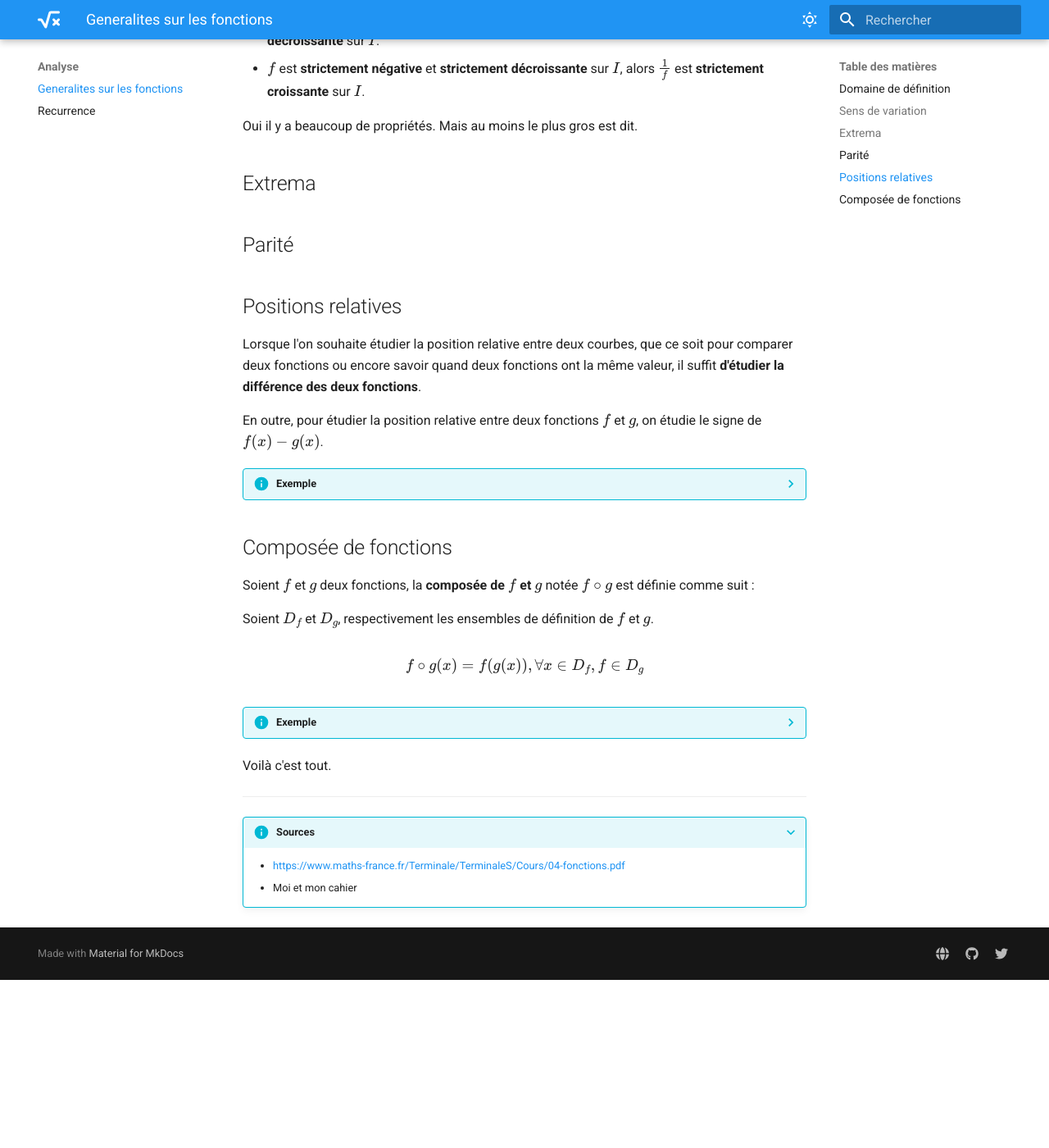
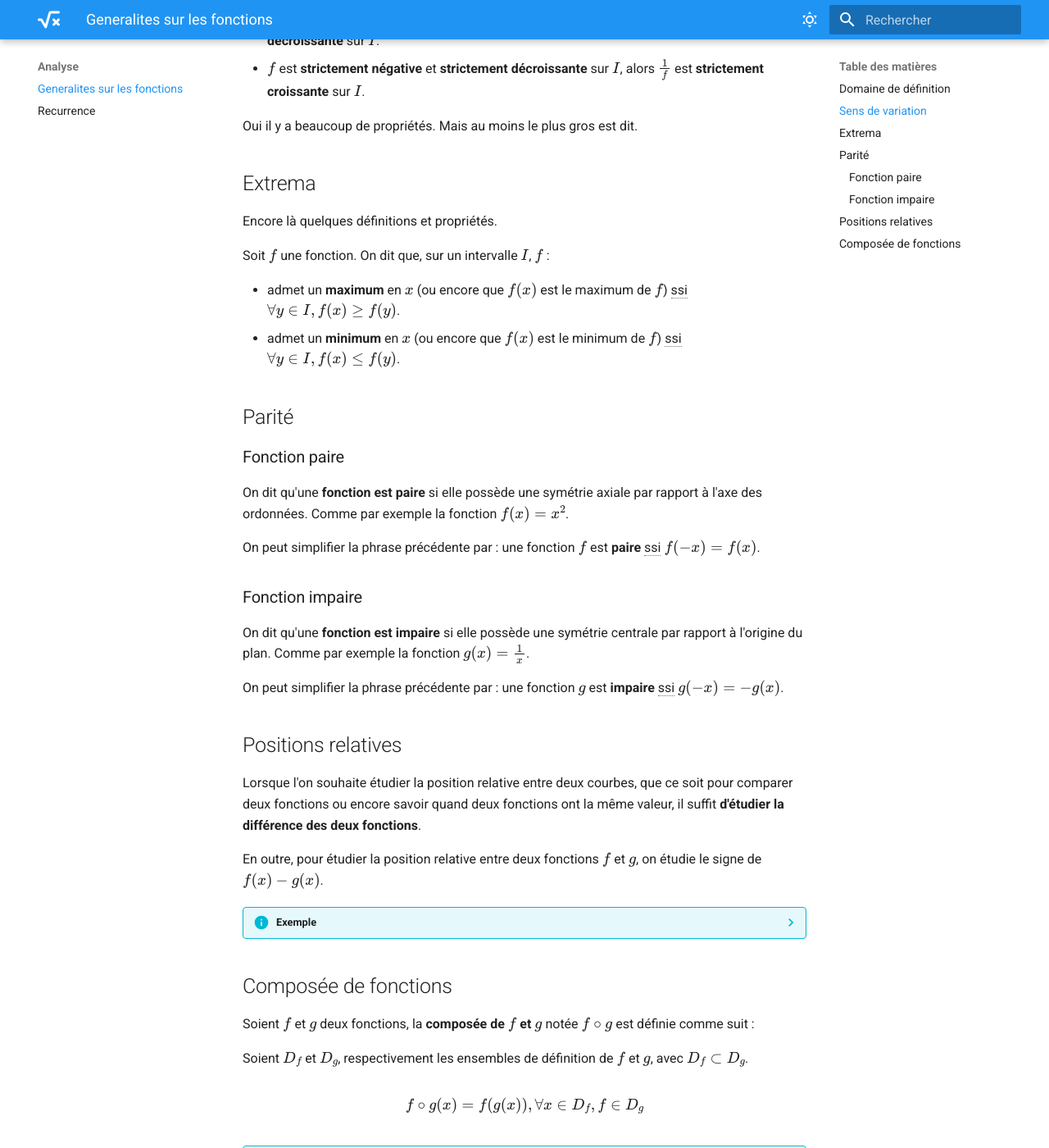
Before and after one commit to OxNinja/docs-maths, an MkDocs documentation site: the page built from docs/analyse/generalites-sur-les-fonctions.md, in a window 1280 px wide and 1400 px high, scrolled down 1521 px. Shown: the whole window at 82% size. Built offline with MkDocs 1.6.1 and Material for MkDocs 9.7.7, drawn with Linux system fonts in a browser that asks for light colours; before the commit the page ends 2716 px from its top, so only the background shows below that.

Commit message:
Ajout de la parité et des extremas pour les généralités sur les focntions

```diff
--- a/docs/analyse/generalites-sur-les-fonctions.md
+++ b/docs/analyse/generalites-sur-les-fonctions.md
@@ -52,7 +52,26 @@ Oui il y a beaucoup de propriétés. Mais au moins le plus gros est dit.
 
 ## Extrema
 
+Encore là quelques définitions et propriétés.
+
+Soit $f$ une fonction. On dit que, sur un intervalle $I$, $f$ :
+
+* admet un **maximum** en $x$ (ou encore que $f(x)$ est le maximum de $f$) ssi $\forall y \in I, f(x) \geq f(y)$.
+* admet un **minimum** en $x$ (ou encore que $f(x)$ est le minimum de $f$) ssi $\forall y \in I, f(x) \leq f(y)$.
+
 ## Parité
+
+### Fonction paire
+
+On dit qu'une **fonction est paire** si elle possède une symétrie axiale par rapport à l'axe des ordonnées. Comme par exemple la fonction $f(x) = x^2$.
+
+On peut simplifier la phrase précédente par : une fonction $f$ est **paire** ssi $f(-x) = f(x)$.
+
+### Fonction impaire
+
+On dit qu'une **fonction est impaire** si elle possède une symétrie centrale par rapport à l'origine du plan. Comme par exemple la fonction $g(x) = \frac{1}{x}$.
+
+On peut simplifier la phrase précédente par : une fonction $g$ est **impaire** ssi $g(-x) = -g(x)$.
 
 ## Positions relatives
 
@@ -92,7 +111,7 @@ En outre, pour étudier la position relative entre deux fonctions $f$ et $g$, on
 
 Soient $f$ et $g$ deux fonctions, la **composée de $f$ et $g$** notée $f \circ g$ est définie comme suit :
 
-Soient $D_{f}$ et $D_{g}$, respectivement les ensembles de définition de $f$ et $g$.
+Soient $D_{f}$ et $D_{g}$, respectivement les ensembles de définition de $f$ et $g$, avec $D_{f} \subset D_{g}$.
 
 $$
 f \circ g(x) = f(g(x)), \forall x \in D_{f}, f \in D_{g}
```
